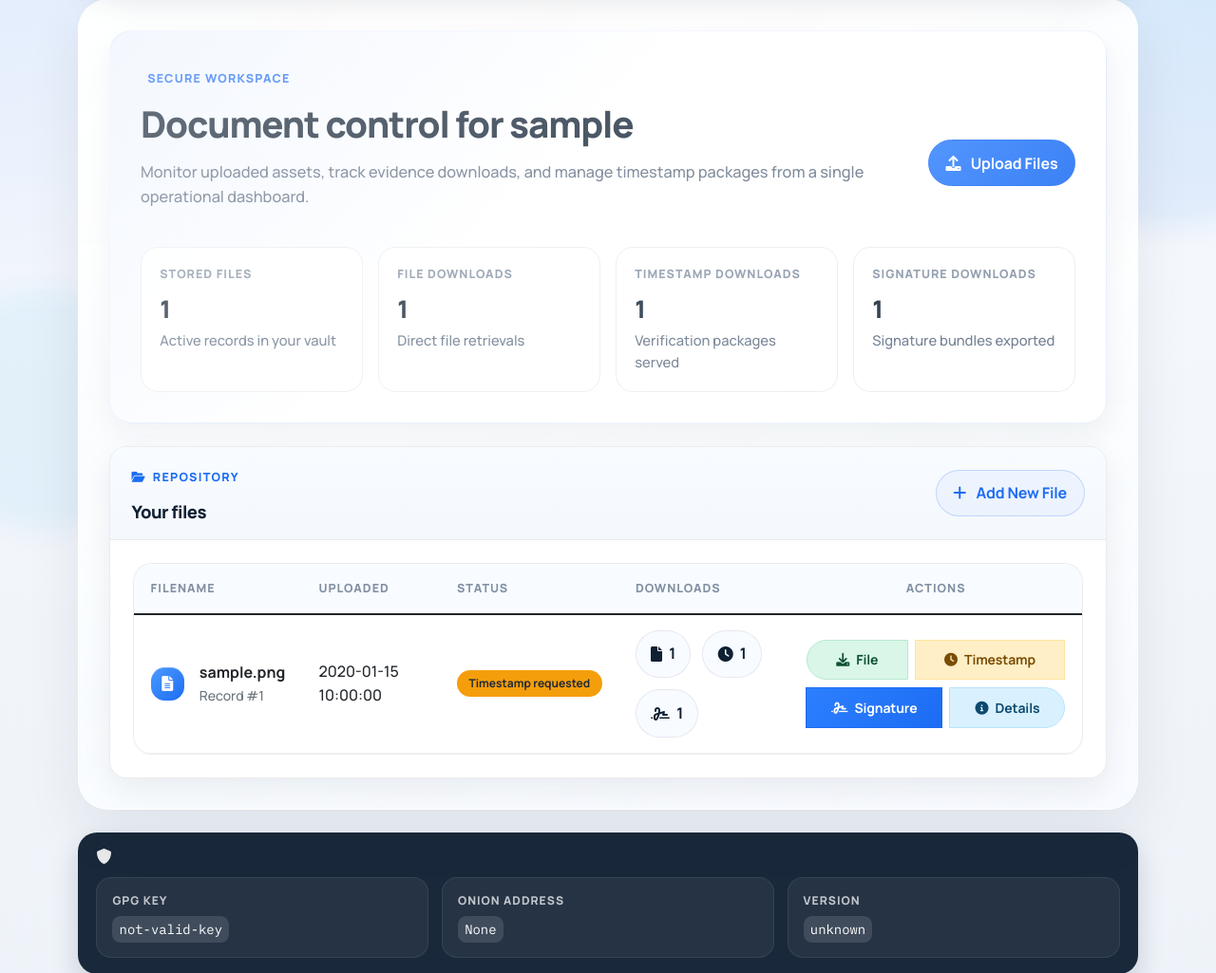
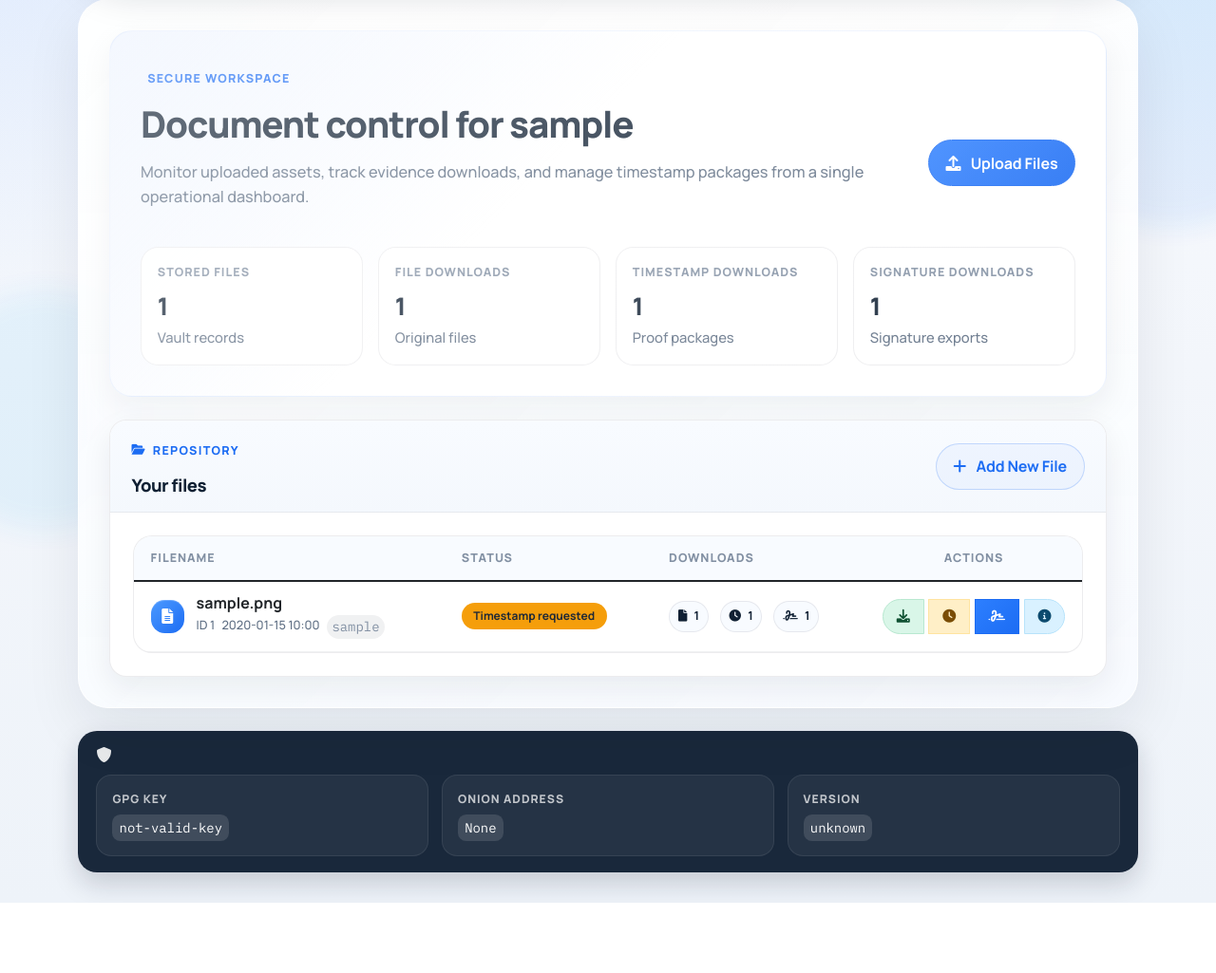
Before and after one commit to valerio-vaccaro/SecureStamp, a Flask app: page / in a window 1280 px wide. Shown: the part 144-1169 px from the top of the page at 95% size. After the commit the page ends 1095 px from the top, so only its background shows below. Run offline with Flask 3, Linux system fonts and the light colour scheme; a user stored in the database is signed in; tables that the repository leaves empty hold one stand-in row (values such as "Sample post").

Commit message:
use uuid and compact

```diff
--- a/models.py
+++ b/models.py
@@ -1,3 +1,4 @@
+import os
 from datetime import datetime
 from flask_login import UserMixin
 from werkzeug.security import generate_password_hash, check_password_hash
@@ -49,6 +50,10 @@ class File(db.Model):
         }
         return status_classes.get(self.status, 'secondary')
 
+    @property
+    def storage_key(self):
+        return os.path.splitext(self.filename)[0]
+
 class Symbol(db.Model):
     __tablename__ = 'symbols'
 
--- a/routes.py
+++ b/routes.py
@@ -146,7 +146,8 @@ def process_uploaded_files(uploaded_file_objects, user):
 
         if file and allowed_file(file.filename):
             filename = secure_filename(file.filename)
-            unique_filename = f"{uuid.uuid4()}_{filename}"
+            extension = os.path.splitext(filename)[1].lower()
+            unique_filename = f"{uuid.uuid4()}{extension}"
             file_path = os.path.join(current_app.config['UPLOAD_FOLDER'], unique_filename)
             file.save(file_path)
 
--- a/static/css/style.css
+++ b/static/css/style.css
@@ -277,6 +277,10 @@ a:hover {
     background: rgba(255, 255, 255, 0.9);
 }
 
+.metric-card-compact {
+    padding: 1rem 1.05rem;
+}
+
 .metric-label {
     margin-bottom: 0.4rem;
     color: var(--text-soft);
@@ -400,6 +404,20 @@ a:hover {
     padding: 0.62rem 0.95rem;
 }
 
+.btn-group-compact {
+    gap: 0.35rem;
+}
+
+.btn-group-compact .btn {
+    min-width: 2.3rem;
+    min-height: 2.3rem;
+    padding: 0.45rem;
+}
+
+.btn-group-compact .btn i {
+    margin-right: 0;
+}
+
 .form-label {
     margin-bottom: 0.55rem;
     color: var(--text-main);
@@ -463,6 +481,64 @@ textarea.form-control {
     background: rgba(28, 108, 243, 0.03);
 }
 
+.dashboard-table-wrap {
+    overflow-x: auto;
+}
+
+.dashboard-table > :not(caption) > * > * {
+    padding-top: 0.8rem;
+    padding-bottom: 0.8rem;
+}
+
+.dashboard-file-cell {
+    display: flex;
+    align-items: center;
+    gap: 0.8rem;
+    min-width: 0;
+}
+
+.dashboard-file-icon {
+    width: 2.2rem;
+    height: 2.2rem;
+    border-radius: 0.9rem;
+    flex: 0 0 auto;
+}
+
+.dashboard-file-content {
+    min-width: 0;
+}
+
+.dashboard-file-name {
+    font-weight: 700;
+    line-height: 1.2;
+    word-break: break-word;
+}
+
+.dashboard-file-meta {
+    display: flex;
+    flex-wrap: wrap;
+    gap: 0.45rem;
+    margin-top: 0.2rem;
+    color: var(--text-muted);
+    font-size: 0.8rem;
+}
+
+.dashboard-file-meta code {
+    padding: 0.08rem 0.35rem;
+    border-radius: 999px;
+    background: rgba(15, 23, 42, 0.06);
+    color: var(--text-soft);
+}
+
+.stat-pill-row-compact {
+    gap: 0.35rem;
+}
+
+.stat-pill-row-compact .stat-pill {
+    padding: 0.35rem 0.55rem;
+    font-size: 0.78rem;
+}
+
 .badge {
     padding: 0.5rem 0.78rem;
     border-radius: 999px;
@@ -501,6 +577,32 @@ textarea.form-control {
     border-radius: 1.4rem;
     background: rgba(28, 108, 243, 0.08);
     color: var(--primary);
+}
+
+@media (max-width: 991.98px) {
+    .dashboard-table thead {
+        display: none;
+    }
+
+    .dashboard-table,
+    .dashboard-table tbody,
+    .dashboard-table tr,
+    .dashboard-table td {
+        display: block;
+        width: 100%;
+    }
+
+    .dashboard-table tbody tr + tr {
+        border-top: 1px solid rgba(15, 23, 42, 0.08);
+    }
+
+    .dashboard-table td {
+        border-bottom: 0;
+    }
+
+    .dashboard-table td:last-child {
+        padding-top: 0;
+    }
 }
 
 .detail-list {
--- a/templates/dashboard.html
+++ b/templates/dashboard.html
@@ -25,25 +25,25 @@
             </div>
         </div>
         <div class="metric-grid">
-            <div class="metric-card">
+            <div class="metric-card metric-card-compact">
                 <div class="metric-label">Stored Files</div>
                 <div class="metric-value">{{ files|length }}</div>
-                <div class="metric-note">Active records in your vault</div>
+                <div class="metric-note">Vault records</div>
             </div>
-            <div class="metric-card">
+            <div class="metric-card metric-card-compact">
                 <div class="metric-label">File Downloads</div>
                 <div class="metric-value">{{ total_file_downloads }}</div>
-                <div class="metric-note">Direct file retrievals</div>
+                <div class="metric-note">Original files</div>
             </div>
-            <div class="metric-card">
+            <div class="metric-card metric-card-compact">
                 <div class="metric-label">Timestamp Downloads</div>
                 <div class="metric-value">{{ total_timestamp_downloads }}</div>
-                <div class="metric-note">Verification packages served</div>
+                <div class="metric-note">Proof packages</div>
             </div>
-            <div class="metric-card">
+            <div class="metric-card metric-card-compact">
                 <div class="metric-label">Signature Downloads</div>
                 <div class="metric-value">{{ total_signature_downloads }}</div>
-                <div class="metric-note">Signature bundles exported</div>
+                <div class="metric-note">Signature exports</div>
             </div>
         </div>
     </section>
@@ -65,12 +65,11 @@
         </div>
         <div class="card-body">
             {% if files %}
-                <div class="table-responsive">
-                    <table class="table table-hover">
+                <div class="table-responsive dashboard-table-wrap">
+                    <table class="table table-hover dashboard-table">
                         <thead>
                             <tr>
                                 <th>Filename</th>
-                                <th>Uploaded</th>
                                 <th>Status</th>
                                 <th>Downloads</th>
                                 <th class="text-center">Actions</th>
@@ -80,42 +79,45 @@
                             {% for file in files %}
                             <tr>
                                 <td>
-                                    <div class="d-flex align-items-center gap-3">
-                                        <span class="brand-mark" style="width: 2.2rem; height: 2.2rem; border-radius: 0.9rem;">
+                                    <div class="dashboard-file-cell">
+                                        <span class="brand-mark dashboard-file-icon">
                                             <i class="fas fa-file-alt"></i>
                                         </span>
-                                        <div>
-                                            <div class="fw-bold">{{ file.original_filename }}</div>
-                                            <div class="small text-muted">Record #{{ file.id }}</div>
+                                        <div class="dashboard-file-content">
+                                            <div class="dashboard-file-name">{{ file.original_filename }}</div>
+                                            <div class="dashboard-file-meta">
+                                                <span>ID {{ file.id }}</span>
+                                                <span>{{ file.uploaded_at.strftime('%Y-%m-%d %H:%M') }}</span>
+                                                <code>{{ file.storage_key[:8] }}</code>
+                                            </div>
                                         </div>
                                     </div>
                                 </td>
-                                <td>{{ file.uploaded_at.strftime('%Y-%m-%d %H:%M:%S') }}</td>
                                 <td>
                                     <span class="badge bg-{{ file.get_status_badge() }}">
                                         {{ file.status }}
                                     </span>
                                 </td>
                                 <td>
-                                    <div class="stat-pill-row">
+                                    <div class="stat-pill-row stat-pill-row-compact">
                                         <span class="stat-pill"><i class="fas fa-file"></i> {{ file.file_downloads }}</span>
                                         <span class="stat-pill"><i class="fas fa-clock"></i> {{ file.timestamp_downloads }}</span>
                                         <span class="stat-pill"><i class="fas fa-signature"></i> {{ file.signature_downloads }}</span>
                                     </div>
                                 </td>
                                 <td class="text-center">
-                                    <div class="btn-group justify-content-center">
-                                        <a href="{{ url_for('main.download_file', file_id=file.id) }}" class="btn btn-sm btn-success">
-                                            <i class="fas fa-download"></i> File
+                                    <div class="btn-group btn-group-compact justify-content-center">
+                                        <a href="{{ url_for('main.download_file', file_id=file.id) }}" class="btn btn-sm btn-success" title="Download file" aria-label="Download file">
+                                            <i class="fas fa-download"></i>
                                         </a>
-                                        <a href="{{ url_for('main.download_timestamp', file_id=file.id) }}" class="btn btn-sm btn-warning">
-                                            <i class="fas fa-clock"></i> Timestamp
+                                        <a href="{{ url_for('main.download_timestamp', file_id=file.id) }}" class="btn btn-sm btn-warning" title="Download timestamp" aria-label="Download timestamp">
+                                            <i class="fas fa-clock"></i>
                                         </a>
-                                        <a href="{{ url_for('main.download_signature', file_id=file.id) }}" class="btn btn-sm btn-primary">
-                                            <i class="fas fa-signature"></i> Signature
+                                        <a href="{{ url_for('main.download_signature', file_id=file.id) }}" class="btn btn-sm btn-primary" title="Download signature" aria-label="Download signature">
+                                            <i class="fas fa-signature"></i>
                                         </a>
-                                        <a href="{{ url_for('main.file_detail', file_id=file.id) }}" class="btn btn-sm btn-info">
-                                            <i class="fas fa-circle-info"></i> Details
+                                        <a href="{{ url_for('main.file_detail', file_id=file.id) }}" class="btn btn-sm btn-info" title="View details" aria-label="View details">
+                                            <i class="fas fa-circle-info"></i>
                                         </a>
                                     </div>
                                 </td>
```
